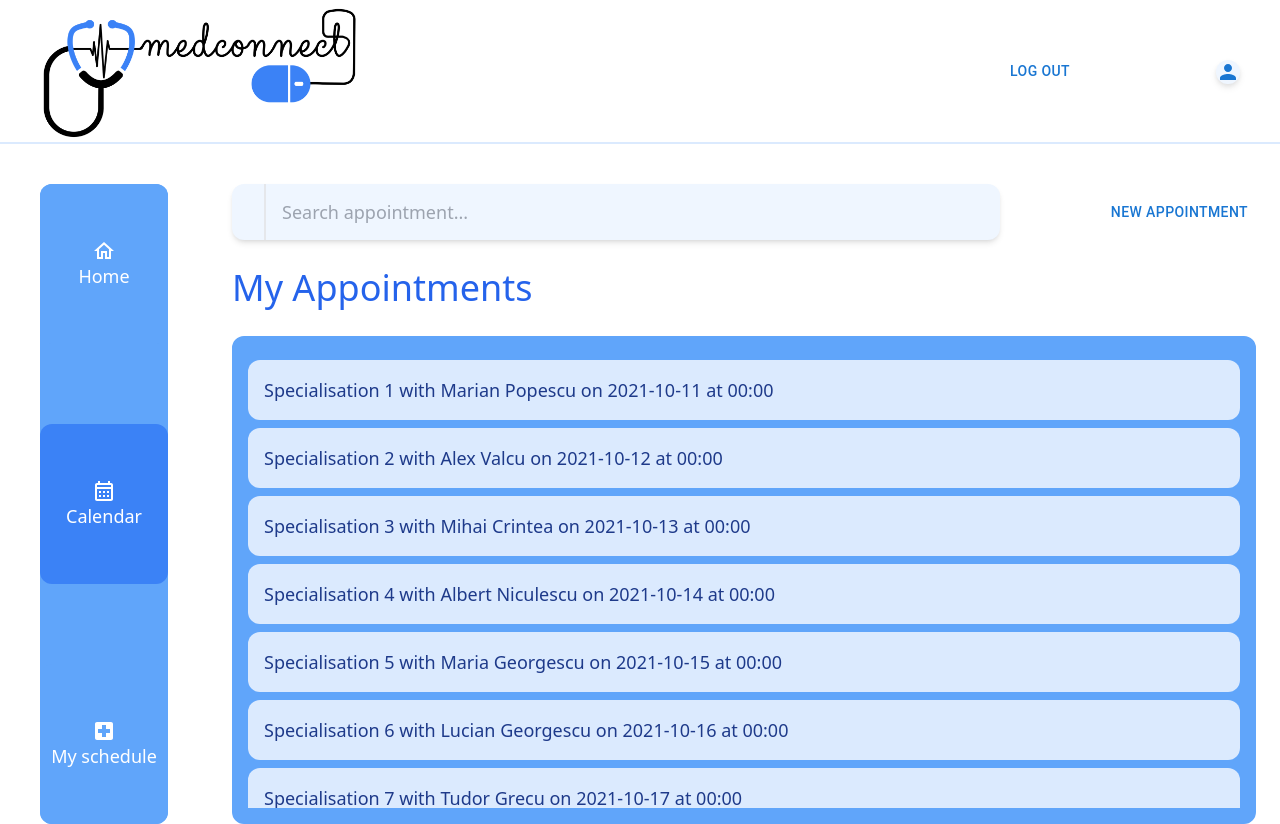
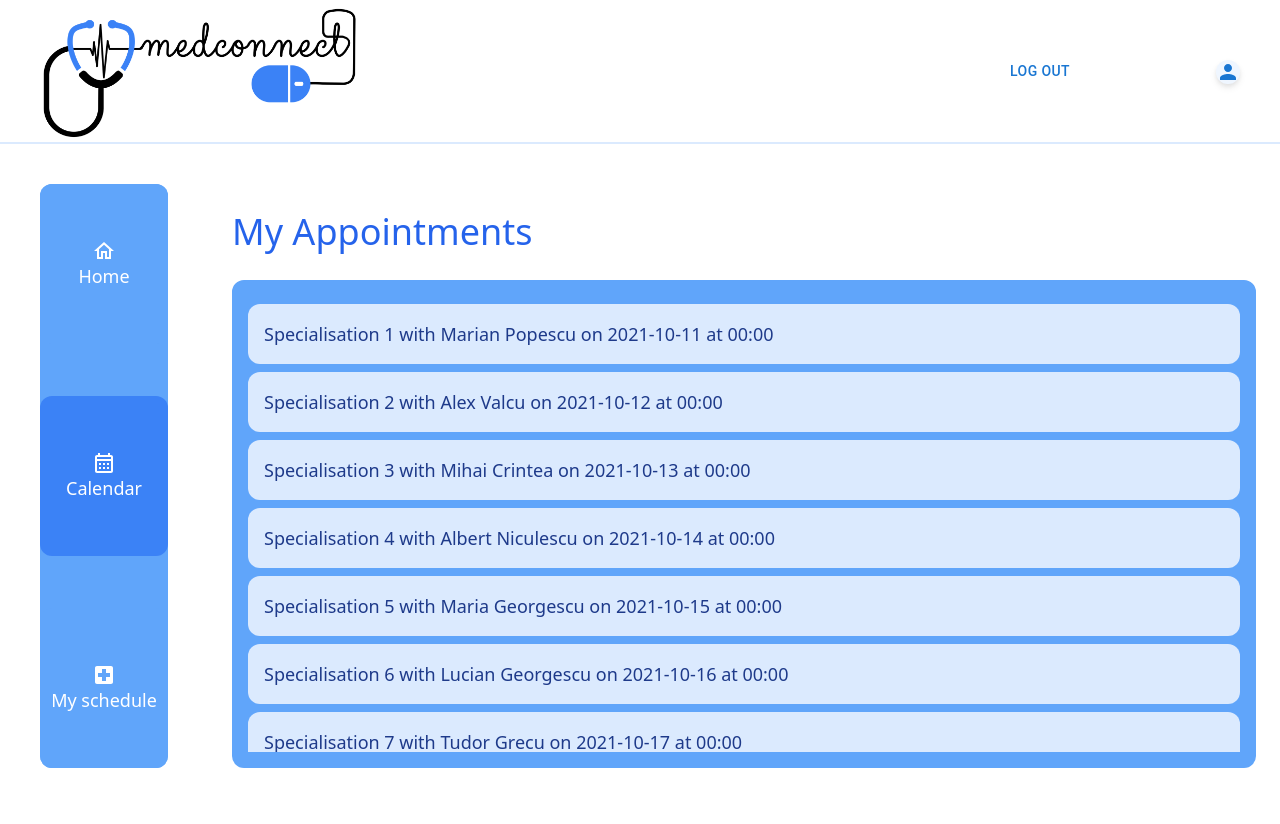
Before and after one commit to LucaStefan112/MedConnect, a Next.js app: page /appointmentsList in a window 1280 px wide. After the commit the page ends 800 px from the top, so only its background shows below. Built offline with nearby package versions, Linux system fonts and the light colour scheme.

Commit message:
deleted all search bars

```diff
--- a/pages/analyses/index.tsx
+++ b/pages/analyses/index.tsx
@@ -37,9 +37,9 @@
 
   return (
     <div className='main_page'>
-      <div className='flex flex-row items-center justify-between w-full h-14'>
+      {/* <div className='flex flex-row items-center justify-between w-full h-14'>
         <SearchBar placeholder='Search analysis...' />
-      </div>
+      </div> */}
       <p className='text-4xl mt-7 mb-7 text-blue-600 w-full'>
         Marian Popescu [ID- 1idd6qtagq3]
       </p>
--- a/pages/appointmentsList/index.tsx
+++ b/pages/appointmentsList/index.tsx
@@ -93,12 +93,12 @@
 
   return (
     <div className="main_page">
-      <div className="flex flex-row items-center justify-between w-full h-14">
+      {/* <div className="flex flex-row items-center justify-between w-full h-14">
         <SearchBar placeholder="Search appointment..." />
         <Link href={Routes.ADD_APPOINTMENT}>
           <Button className="main_button text-lg h-14">New Appointment</Button>
         </Link>
-      </div>
+      </div> */}
       <p className="text-4xl mt-7 mb-7 text-blue-600 w-full">My Appointments</p>
       <VerticalList
         className="appointments_list_max_height"
```
